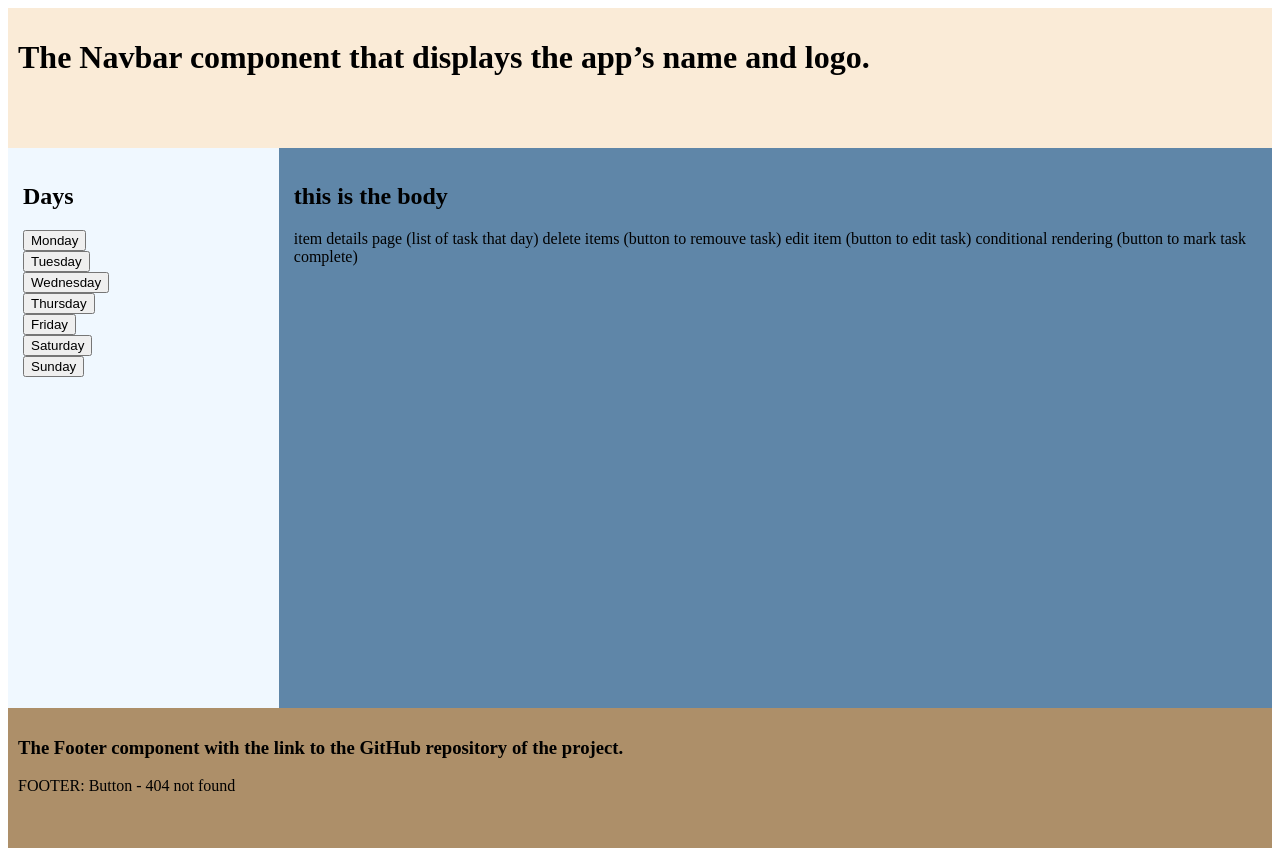
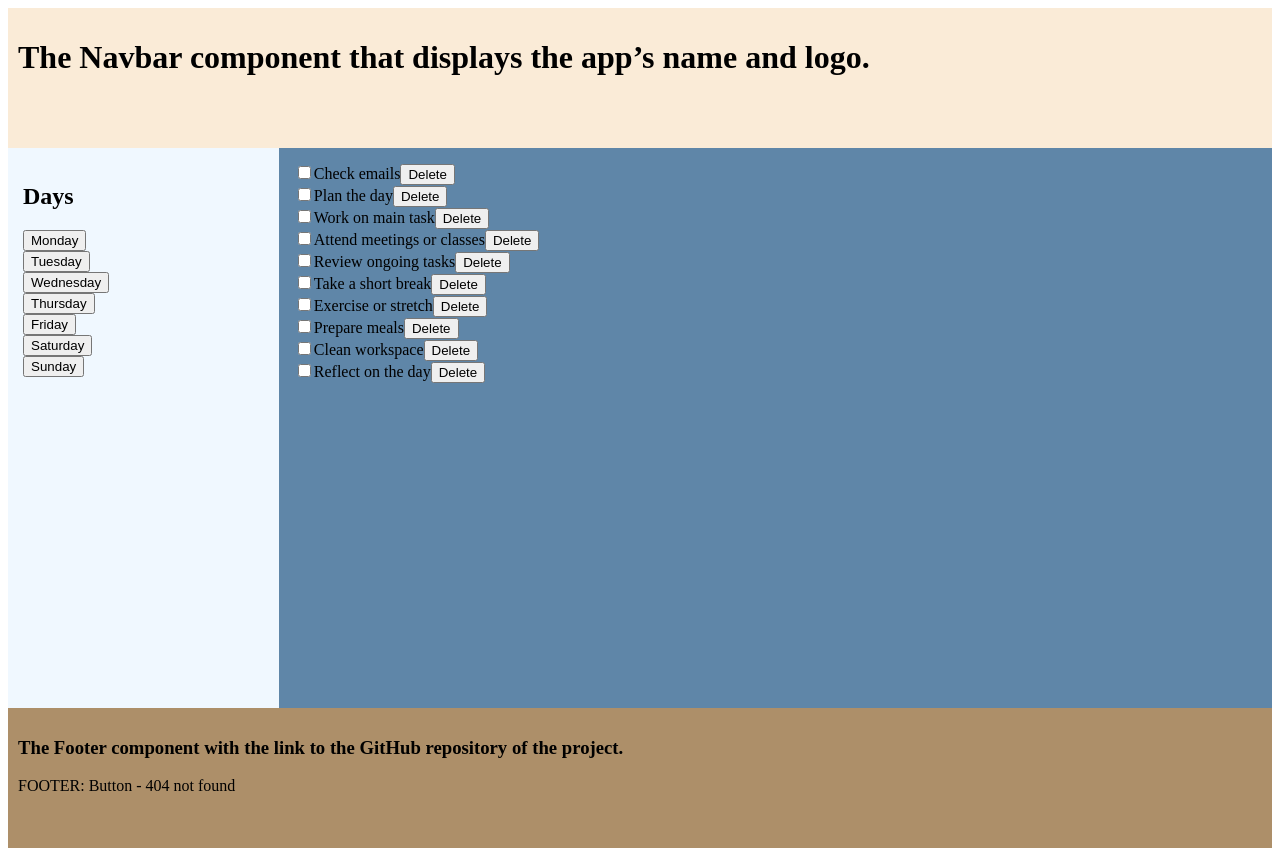
Before and after one commit to Stradow/HAK-To-Do, a React (Vite) app: page / in a window 1280 px wide. Built offline with nearby package versions, Linux system fonts and the light colour scheme.

Commit message:
adding Json/task/checkbox

```diff
--- a/src/components/Body.jsx
+++ b/src/components/Body.jsx
@@ -1,12 +1,42 @@
+import { useState } from "react";
+import dailyTasks from "../data.json";
+
 function Body() {
+  const [tasks, setTasks] = useState(dailyTasks);
+
+  function checkBoxChange(taskId) {
+    const updatedTasks = tasks.map((oneTask) => {
+      if (oneTask.id === taskId) {
+        return {
+          id: oneTask.id,
+          text: oneTask.text,
+          isDone: !oneTask.isDone,
+        };
+      }
+      return oneTask;
+    });
+    setTasks(updatedTasks);
+  }
+  function handleDeleteTask(taskId) {
+    const updatedTasks = tasks.filter((oneTask) => {
+      return oneTask.id !== taskId;
+    });
+  }
+
   return (
     <div className="body">
-      <h2>this is the body</h2>
-      <p>
-        item details page (list of task that day) delete items (button to
-        remouve task) edit item (button to edit task) conditional rendering
-        (button to mark task complete)
-      </p>
+      {tasks.map((oneTask) => (
+        <div id="daily-task-container" key={oneTask.id}>
+          <input
+            type="checkbox"
+            checked={oneTask.isDone}
+            onChange={() => checkBoxChange(oneTask.id)}
+          />
+          <span>{oneTask.text}</span>
+
+          <button onClick={() => handleDeleteTask(oneTask.id)}>Delete</button>
+        </div>
+      ))}
     </div>
   );
 }
--- /dev/null
+++ b/src/data.json
@@ -0,0 +1,52 @@
+[
+  {
+    "id": 1,
+    "text": "Check emails",
+    "isDone": false
+  },
+  {
+    "id": 2,
+    "text": "Plan the day",
+    "isDone": false
+  },
+  {
+    "id": 3,
+    "text": "Work on main task",
+    "isDone": false
+  },
+  {
+    "id": 4,
+    "text": "Attend meetings or classes",
+    "isDone": false
+  },
+  {
+    "id": 5,
+    "text": "Review ongoing tasks",
+    "isDone": false
+  },
+  {
+    "id": 6,
+    "text": "Take a short break",
+    "isDone": false
+  },
+  {
+    "id": 7,
+    "text": "Exercise or stretch",
+    "isDone": false
+  },
+  {
+    "id": 8,
+    "text": "Prepare meals",
+    "isDone": false
+  },
+  {
+    "id": 9,
+    "text": "Clean workspace",
+    "isDone": false
+  },
+  {
+    "id": 10,
+    "text": "Reflect on the day",
+    "isDone": false
+  }
+]
```
